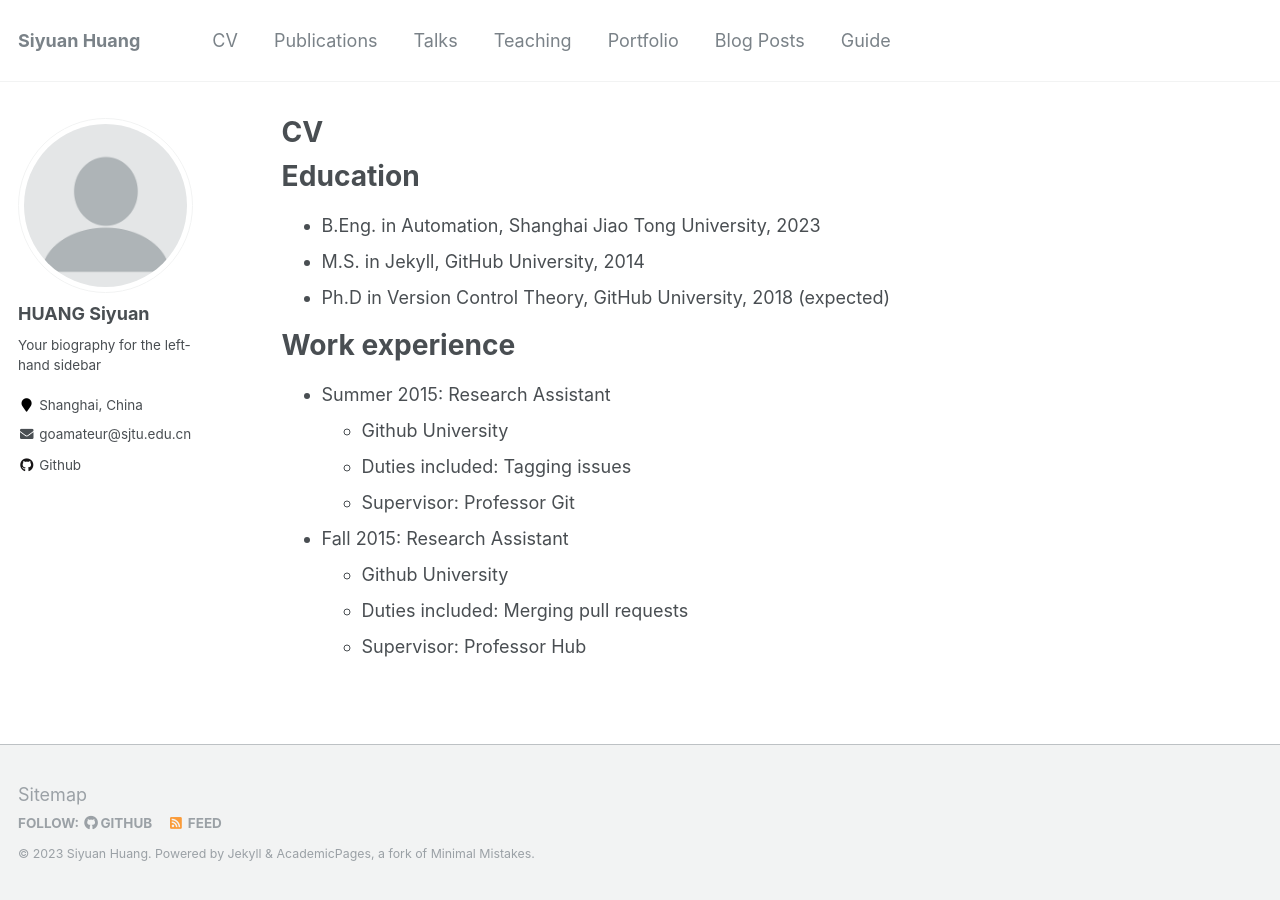
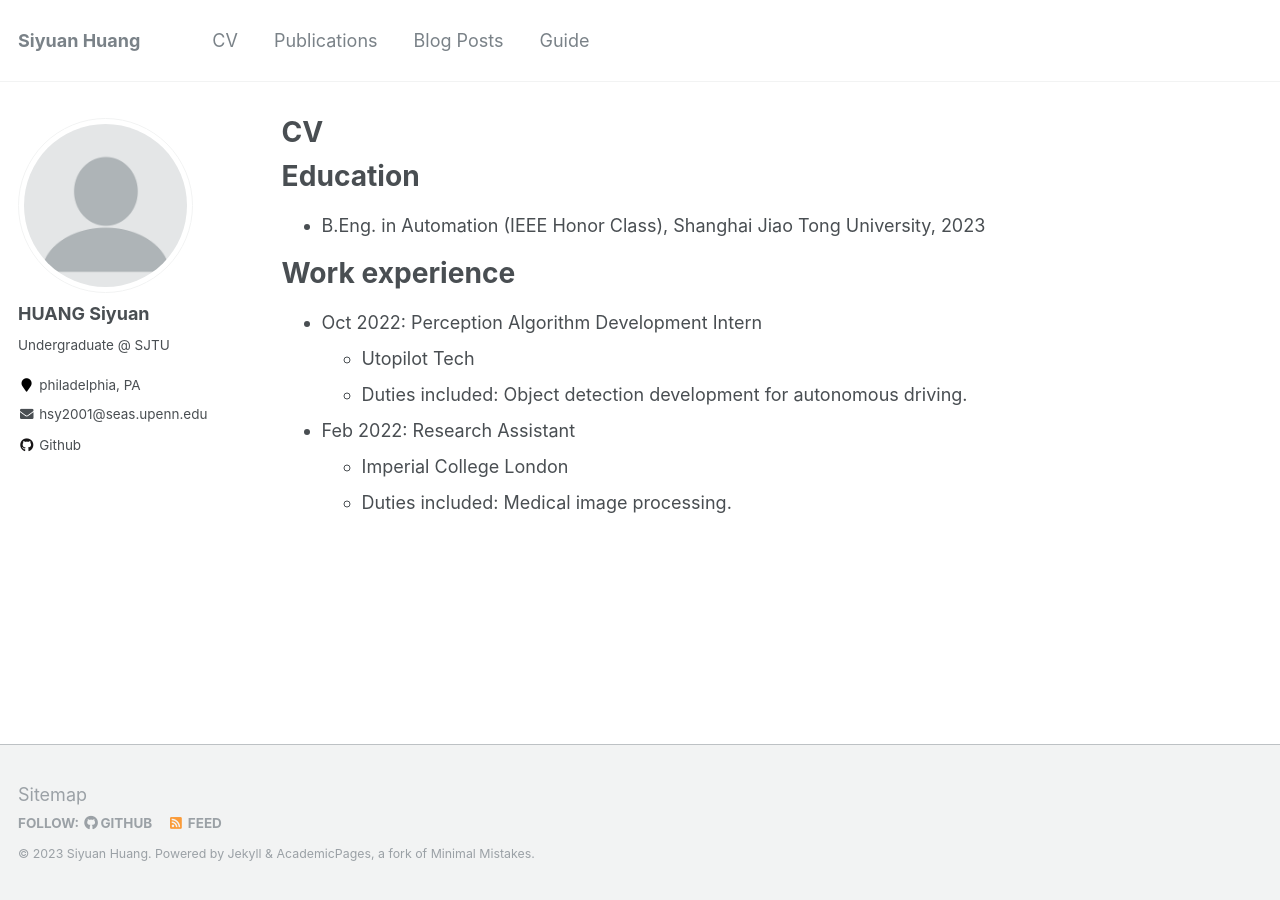
Before and after one commit to GoAMATEUR/goamateur.github.io, a Jekyll site: the page built from _pages/cv.md, in a window 1280 px wide. Built offline with Jekyll 4.4.1, drawn with Linux system fonts in a browser that asks for light colours.

Commit message:
upenn init

```diff
--- a/_config.yml
+++ b/_config.yml
@@ -10,7 +10,7 @@ locale                   : "en-US"
 title                    : "Siyuan Huang"
 title_separator          : "-"
 name                     : &name "Siyuan Huang"
-description              : &description "Undergraduate @ SJTU"
+description              : &description "Robotics MSE @ UPenn"
 url                      : https://goamateur.github.io # the base hostname & protocol for your site e.g. "https://mmistakes.github.io"
 baseurl                  : "" # the subpath of your site, e.g. "/blog"
 repository               : "goamateur/goamateur.github.io"
@@ -82,12 +82,12 @@ analytics:
 author:
   name             : "HUANG Siyuan"
   avatar           : "profile.png"
-  bio              : "Your biography for the left-hand sidebar"
-  location         : "Shanghai, China"
+  bio              : "Undergraduate @ SJTU"
+  location         : "philadelphia, PA"
   employer         :
   pubmed           :
   googlescholar    :
-  email            :  "goamateur@sjtu.edu.cn"
+  email            :  "hsy2001@seas.upenn.edu"
   researchgate     :
   uri              :
   bitbucket        :
--- a/_pages/cv.md
+++ b/_pages/cv.md
@@ -11,21 +11,17 @@ redirect_from:
 
 Education
 ======
-* B.Eng. in Automation, Shanghai Jiao Tong University, 2023
-* M.S. in Jekyll, GitHub University, 2014
-* Ph.D in Version Control Theory, GitHub University, 2018 (expected)
+* B.Eng. in Automation (IEEE Honor Class), Shanghai Jiao Tong University, 2023
 
 Work experience
 ======
-* Summer 2015: Research Assistant
-  * Github University
-  * Duties included: Tagging issues
-  * Supervisor: Professor Git
+* Oct 2022: Perception Algorithm Development Intern
+  * Utopilot Tech
+  * Duties included: Object detection development for autonomous driving.
 
-* Fall 2015: Research Assistant
-  * Github University
-  * Duties included: Merging pull requests
-  * Supervisor: Professor Hub
+* Feb 2022: Research Assistant
+  * Imperial College London
+  * Duties included: Medical image processing.
 
 <!-- Skills
 ======
```
Also changed, not shown: _data/navigation.yml (+8 -11 lines).
